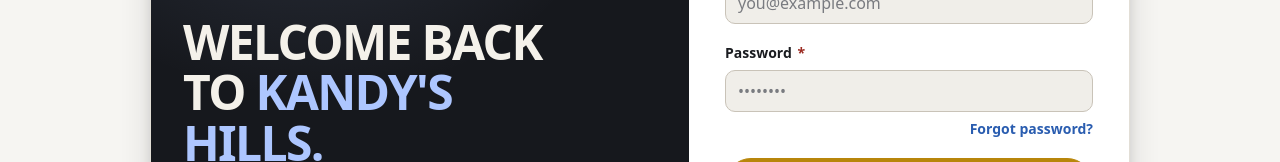
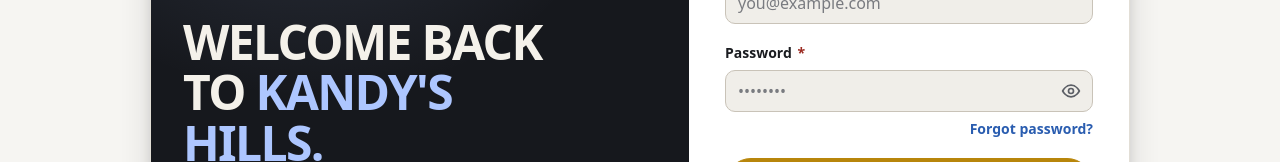
Before and after one commit to scooter-rental-system/frontend, a React (Vite) app: page /login in a window 1280 px wide. Shown: the part 359-521 px from the top of the page. Built offline with nearby package versions, Linux system fonts and the light colour scheme.

Commit message:
eye icon adddded  in pasword row

```diff
--- a/src/pages/Auth.tsx
+++ b/src/pages/Auth.tsx
@@ -99,6 +99,7 @@ export function Login() {
 
   const [email,    setEmail]    = useState('');
   const [password, setPassword] = useState('');
+  const [showPassword, setShowPassword] = useState(false);
   const [touched,  setTouched]  = useState({ email: false, password: false });
 
   const errors = {
@@ -162,9 +163,10 @@ export function Login() {
             <label htmlFor="login-password">
               Password <span className="required">*</span>
             </label>
+            <div className="password-input">
               <input
                 id="login-password"
-              type="password"
+                type={showPassword ? 'text' : 'password'}
                 autoComplete="current-password"
                 placeholder="••••••••"
                 value={password}
@@ -173,6 +175,31 @@ export function Login() {
                 aria-invalid={!!errors.password}
                 className={errors.password ? 'input-error' : ''}
               />
+              <button
+                type="button"
+                className="password-input__toggle"
+                aria-label={showPassword ? 'Hide password' : 'Show password'}
+                aria-controls="login-password"
+                aria-pressed={showPassword}
+                onClick={() => setShowPassword((shown) => !shown)}
+              >
+                <svg viewBox="0 0 24 24" fill="none" stroke="currentColor" strokeWidth="2" aria-hidden="true">
+                  {showPassword ? (
+                    <>
+                      <path d="M3 3l18 18" />
+                      <path d="M10.6 10.6a2 2 0 0 0 2.8 2.8" />
+                      <path d="M9.9 5.2A10.8 10.8 0 0 1 12 5c5 0 9 5 9 7a9.7 9.7 0 0 1-2.1 3.1" />
+                      <path d="M6.2 6.2C3.6 7.8 2 10.2 2 12c0 2 4 7 10 7a10.7 10.7 0 0 0 3.1-.5" />
+                    </>
+                  ) : (
+                    <>
+                      <path d="M2 12s3.6-7 10-7 10 7 10 7-3.6 7-10 7-10-7-10-7Z" />
+                      <circle cx="12" cy="12" r="3" />
+                    </>
+                  )}
+                </svg>
+              </button>
+            </div>
             <FieldError message={errors.password} />
             <Link to="/forgot-password" className="auth-forgot" id="link-forgot-password">
               Forgot password?
--- a/src/styles.css
+++ b/src/styles.css
@@ -1116,6 +1116,27 @@ tbody tr:last-child td { border-bottom: none; }
   gap: 18px;
 }
 
+.password-input { position: relative; }
+.password-input input { padding-right: 3rem; }
+.password-input .password-input__toggle {
+  position: absolute;
+  top: 50%;
+  right: 4px;
+  min-height: 36px;
+  width: 36px;
+  padding: 0;
+  border: 0;
+  border-radius: var(--radius-sm);
+  background: transparent;
+  color: var(--text-muted);
+  transform: translateY(-50%);
+}
+.password-input .password-input__toggle:hover {
+  background: var(--surface);
+  color: var(--text);
+}
+.password-input__toggle svg { width: 20px; height: 20px; }
+
 .auth-footer {
   text-align: center;
   margin: var(--space-5) auto 0;
```
Lines whose indentation alone changed are shown as unchanged.
